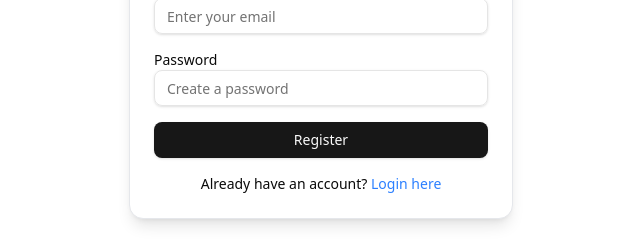
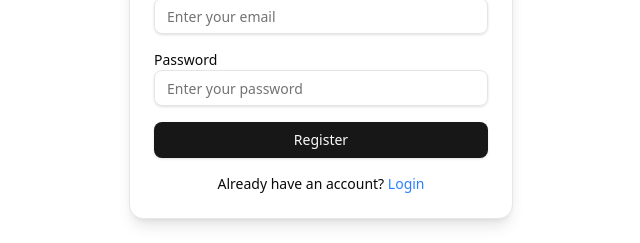
Before and after one commit to Yasowant/FlowHive, a Next.js app: page /register in a window 1280 px wide. Shown: the part 376-619 px from the top of the page, without its empty margins (319-959 px from the left). Built offline with nearby package versions, Linux system fonts and the light colour scheme.

Commit message:
updated code register issues fixed

```diff
--- a/src/app/register/page.tsx
+++ b/src/app/register/page.tsx
@@ -14,11 +14,13 @@ export default function RegisterPage() {
   const [loading, setLoading] = useState(false);
   const [error, setError] = useState<string | null>(null);
   const [success, setSuccess] = useState<string | null>(null);
+
   const handleRegister = async (e: React.FormEvent) => {
     e.preventDefault();
     setError(null);
     setSuccess(null);
 
+    // Client-side validation
     if (!fullName || !email || !password) {
       setError('All fields are required');
       return;
@@ -28,7 +30,7 @@ export default function RegisterPage() {
 
     try {
       const res = await fetch(
-        `${process.env.NEXT_PUBLIC_API_URL}/api/users/register`,
+        'https://flowhive-be-1.onrender.com/api/users/register',
         {
           method: 'POST',
           headers: {
@@ -97,27 +99,22 @@ export default function RegisterPage() {
                 <label className="block text-sm font-medium">Password</label>
                 <Input
                   type="password"
-                  placeholder="Create a password"
+                  placeholder="Enter your password"
                   value={password}
                   onChange={(e) => setPassword(e.target.value)}
                   required
                 />
               </div>
-
-              {error && <div className="text-red-500 text-sm">{error}</div>}
-              {success && (
-                <div className="text-green-500 text-sm">{success}</div>
-              )}
-
-              <Button type="submit" disabled={loading} className="w-full">
+              {error && <p className="text-red-500 text-sm">{error}</p>}
+              {success && <p className="text-green-500 text-sm">{success}</p>}
+              <Button type="submit" className="w-full" disabled={loading}>
                 {loading ? 'Registering...' : 'Register'}
               </Button>
             </form>
-
-            <p className="mt-4 text-sm text-center">
+            <p className="mt-4 text-center text-sm">
               Already have an account?{' '}
               <Link href="/login" className="text-blue-500 hover:underline">
-                Login here
+                Login
               </Link>
             </p>
           </CardContent>
```
